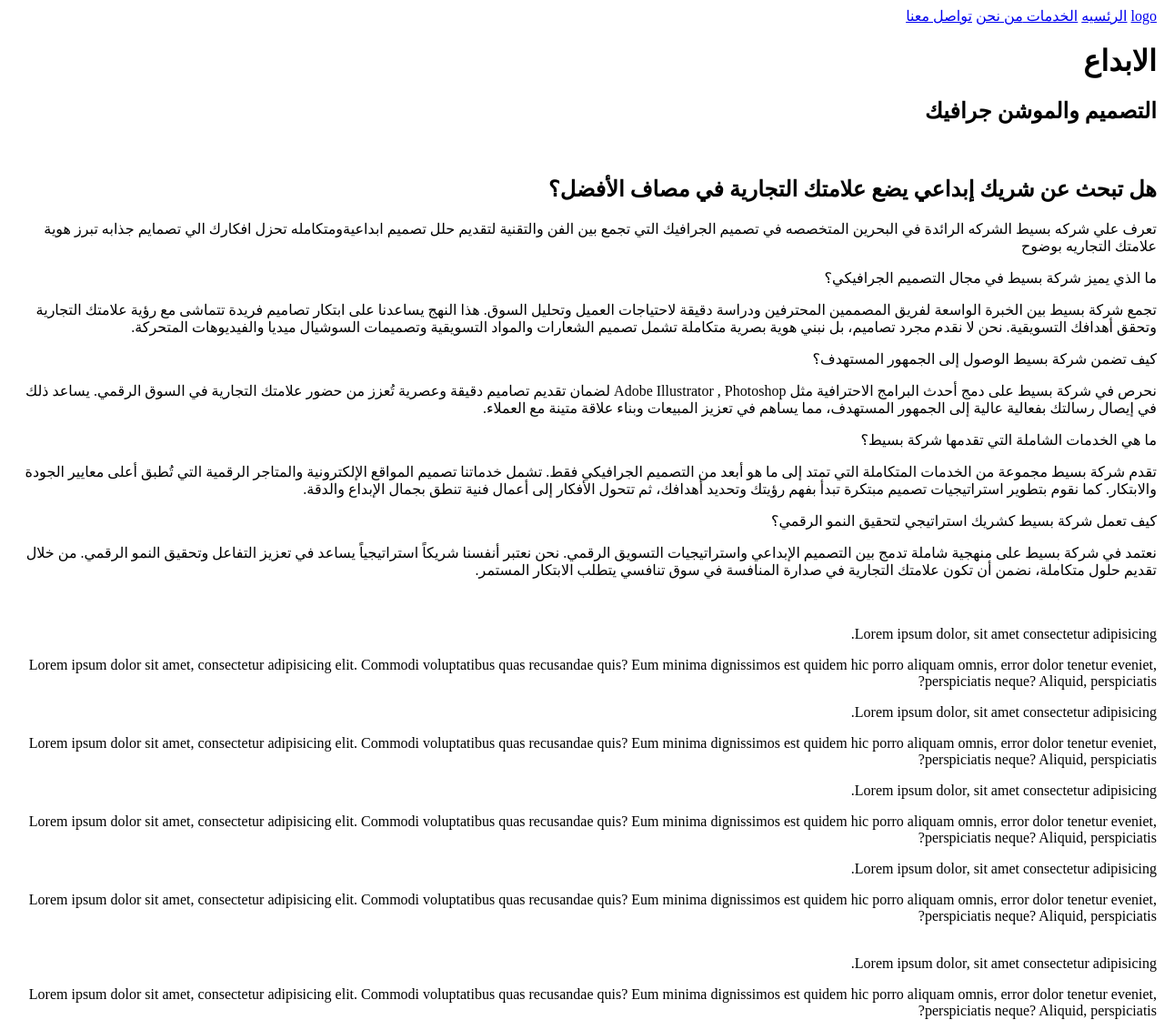
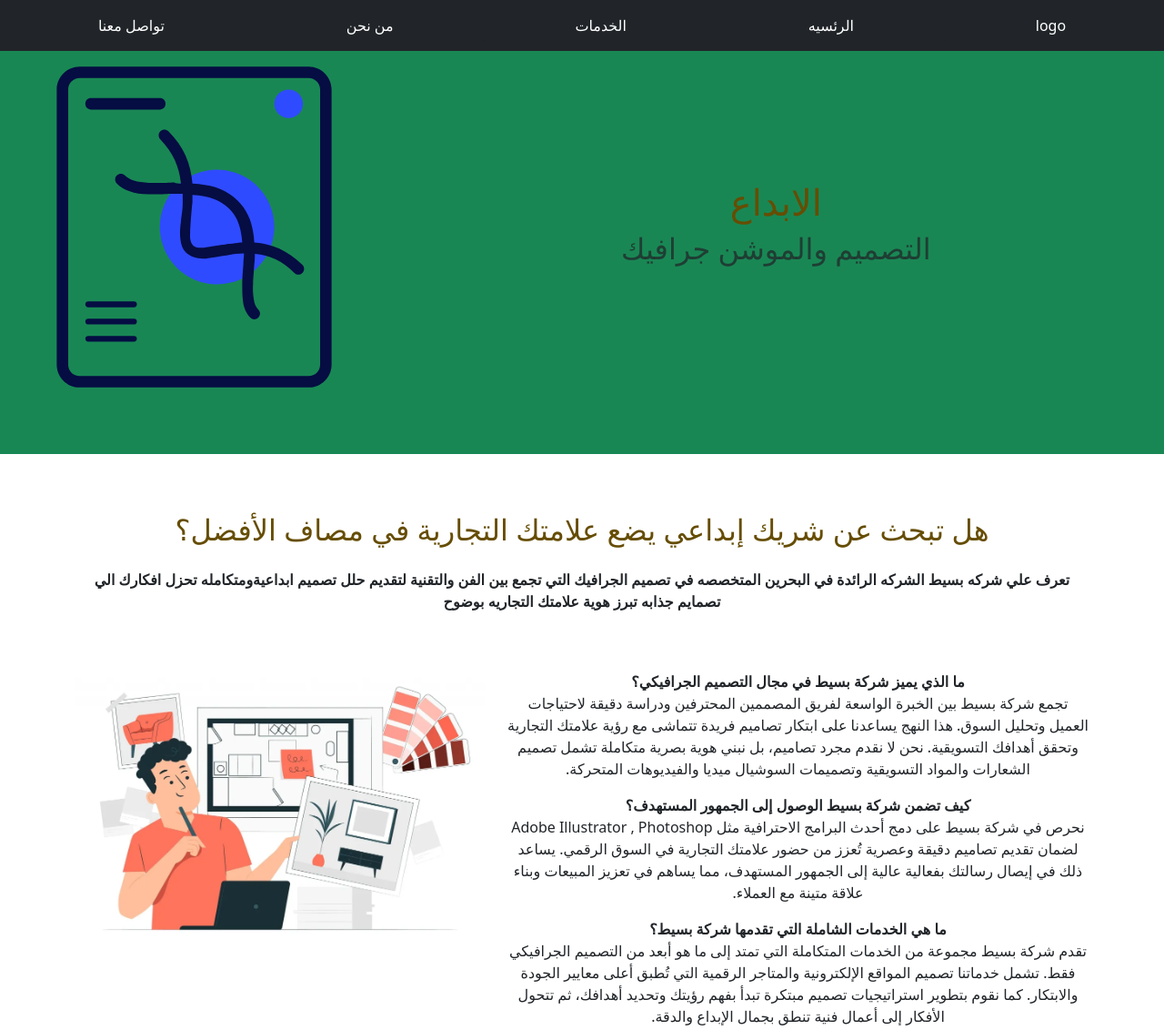
Before and after one commit to nour-el-dien/bassit, a plain HTML site: page index.html in a window 1280 px wide. Shown: the top 1132 px of the page at 91% size. Drawn offline with Linux system fonts and the light colour scheme; the site is published under a folder, as on GitHub Pages, so addresses that start at the root find nothing.

Commit message:
edit conector

```diff
--- a/index.html
+++ b/index.html
@@ -1,11 +1,12 @@
 <!DOCTYPE html>
 <html lang="ar" dir="rtl">
 <head>
-    <meta charset="UTF-8">
-    <meta name="viewport" content="width=device-width, initial-scale=1.0">
+    <meta charset="UTF-8"/>
+    <meta name="viewport" content="width=device-width, initial-scale=1.0"/>
     <title>بسيط</title>
-    <link rel="stylesheet" href="/css/bootstrap.min.css">
-    <link rel="stylesheet" href="/css/style.css">
+    <link rel="stylesheet" href="css/bootstrap.min.css"/>
+    <link rel="stylesheet" href="css/style.css" />
+
 </head>
 <body>
   <!-- nav sevtion start -->
@@ -30,7 +31,7 @@
           </div>
           <div class="col-md-4">
             <div class="hero-img">
-              <img src="/img/genetic-test-report-svgrepo-com.svg" alt="" srcset="" class="w-100">
+              <img src="img/genetic-test-report-svgrepo-com.svg" alt="" srcset="" class="w-100">
             </div>
           </div>
         </div>
@@ -66,7 +67,7 @@
 
         </div>
         <div class="col-md-5">
-          <img src="/img/5209958-scaled.jpg" class="w-100" alt="" sizes="" srcset="">
+          <img src="img/5209958-scaled.jpg" class="w-100" alt="" sizes="" srcset="">
         </div>
       </div>
     </div>
@@ -76,7 +77,7 @@
     <div id="main3" class="content-TWO py-5 container bg-white vh-100 text-center text-warning-emphasis">
         <div class="row py-5" >
           <div class="col-md-5">
-          <img src="/img/5209958-scaled.jpg" alt="" class="w-100">
+          <img src="img/5209958-scaled.jpg" alt="" class="w-100">
         </div>
 
         <div class="col-md-7">
@@ -99,7 +100,7 @@
     <div id="main4" class="content-TWO py-5 container bg-white vh-100 text-center text-warning-emphasis">
         <div class="row py-5" >
           <div class="col-md-5">
-          <img src="/img/5209958-scaled.jpg" alt="" class="w-100">
+          <img src="img/5209958-scaled.jpg" alt="" class="w-100">
         </div>
 
         <div class="col-md-7">
```
